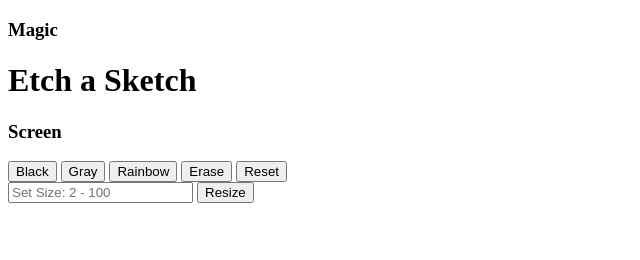
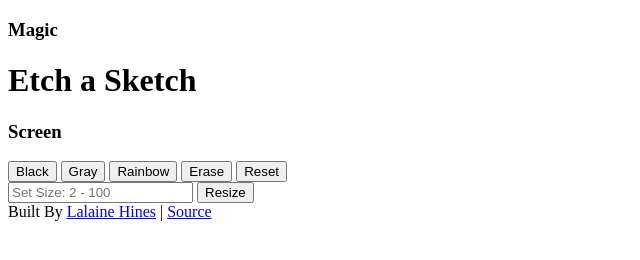
Before and after one commit to LalaineHines/Etch-a-Sketch, a plain HTML site: page Index.html in a window 1280 px wide. Shown: the whole page, without its empty margins (0-640 px from the left). Drawn offline with Linux system fonts and the light colour scheme.

Commit message:
FInished html doc, starting on javascript doc

```diff
--- a/Index.html
+++ b/Index.html
@@ -39,6 +39,13 @@
         </div>
     </div>
 
-
+    <footer class="footer">
+        Built By
+        <a class="footer-link" href="https://github.com/LalaineHines"
+        target="_blank">Lalaine Hines</a>
+        |
+        <a class="footer-link" href="https://github.com/LalaineHines/rock-paper-scissors"
+        target="_blank">Source</a>
+    </footer>
 </body>
 </html>
```
